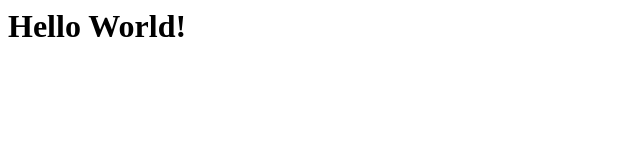
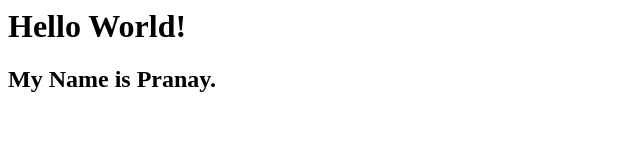
Before and after one commit to Patel-linux/Basic, a plain HTML site: page index.html in a window 1280 px wide. Shown: the whole page, without its empty margins (0-640 px from the left). Drawn offline with Linux system fonts and the light colour scheme.

Commit message:
Add subtitle with name to index.html

```diff
--- a/index.html
+++ b/index.html
@@ -1,5 +1,6 @@
 <html>
   <body>
     <h1>Hello World!</h1>
+    <h2>My Name is Pranay.</h2>
   </body>
 </html>
```
